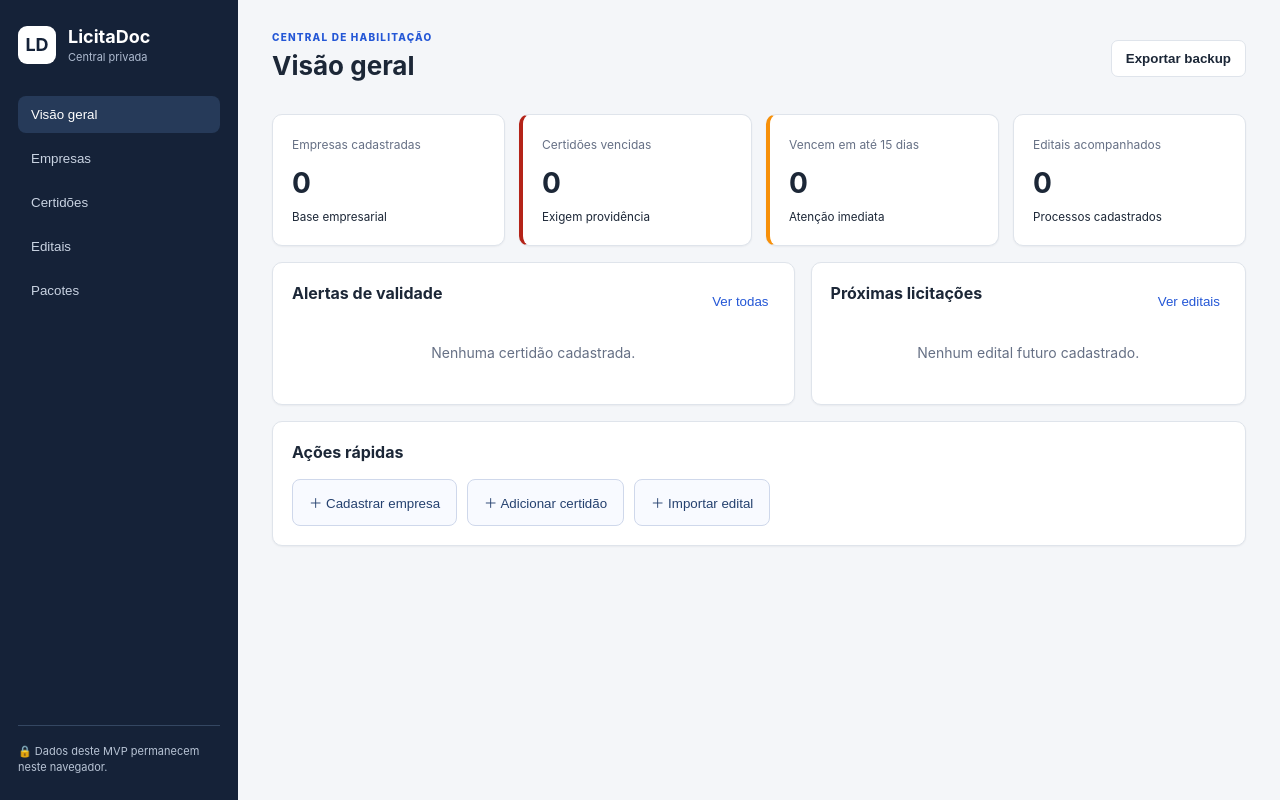
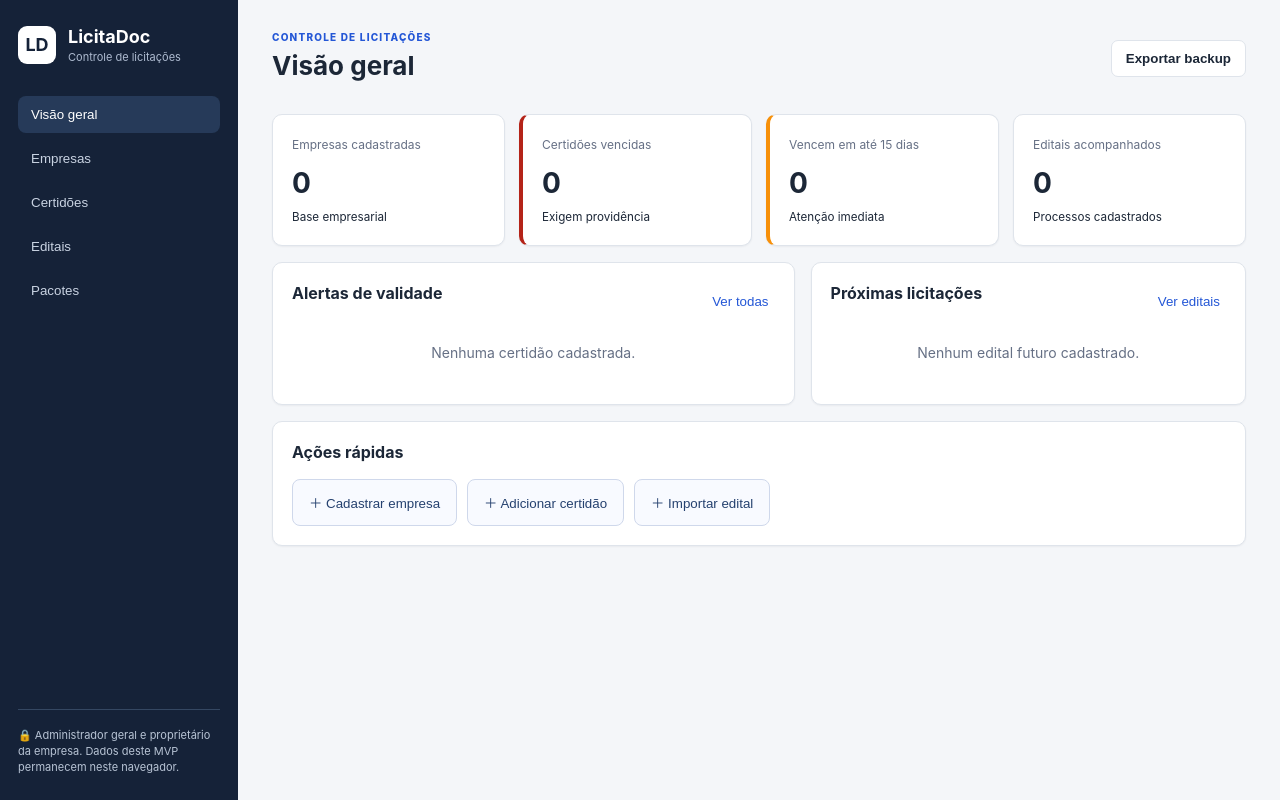
Before and after one commit to monteirodemolay/central-licitacoes-empresas, a website: page public/index.html in a window 1280 px wide. Drawn offline with Linux system fonts and the light colour scheme.

Commit message:
docs: ajustar public/index.html ao acesso por empresa

```diff
--- a/public/index.html
+++ b/public/index.html
@@ -9,7 +9,7 @@
 </head>
 <body>
   <aside class="sidebar">
-    <div class="brand"><span>LD</span><div>LicitaDoc<small>Central privada</small></div></div>
+    <div class="brand"><span>LD</span><div>LicitaDoc<small>Controle de licitações</small></div></div>
     <nav id="nav">
       <button class="active" data-view="dashboard">Visão geral</button>
       <button data-view="companies">Empresas</button>
@@ -17,11 +17,11 @@
       <button data-view="notices">Editais</button>
       <button data-view="packages">Pacotes</button>
     </nav>
-    <div class="privacy">🔒 Dados deste MVP permanecem neste navegador.</div>
+    <div class="privacy">🔒 Administrador geral e proprietário da empresa. Dados deste MVP permanecem neste navegador.</div>
   </aside>
 
   <main>
-    <header><div><p class="eyebrow">CENTRAL DE HABILITAÇÃO</p><h1 id="page-title">Visão geral</h1></div><button id="export-btn" class="secondary">Exportar backup</button></header>
+    <header><div><p class="eyebrow">CONTROLE DE LICITAÇÕES</p><h1 id="page-title">Visão geral</h1></div><button id="export-btn" class="secondary">Exportar backup</button></header>
 
     <section id="dashboard" class="view active">
       <div id="metrics" class="metrics"></div>
```
